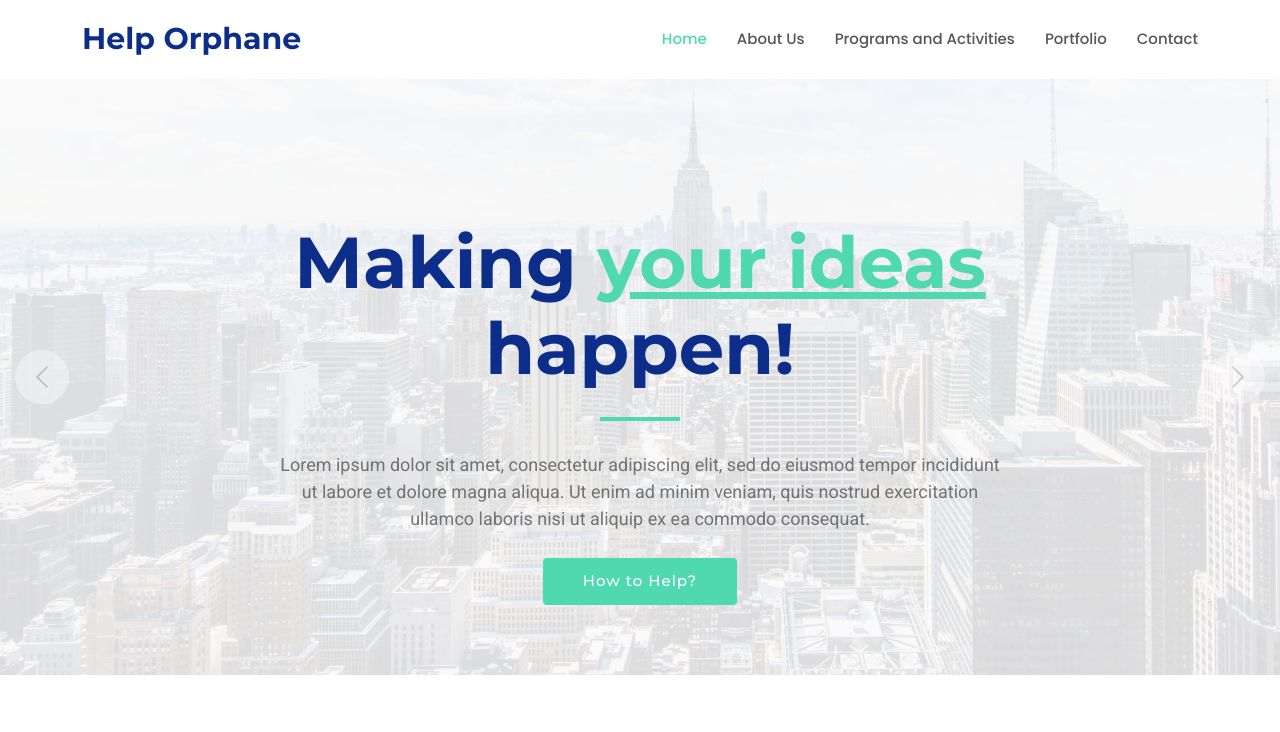
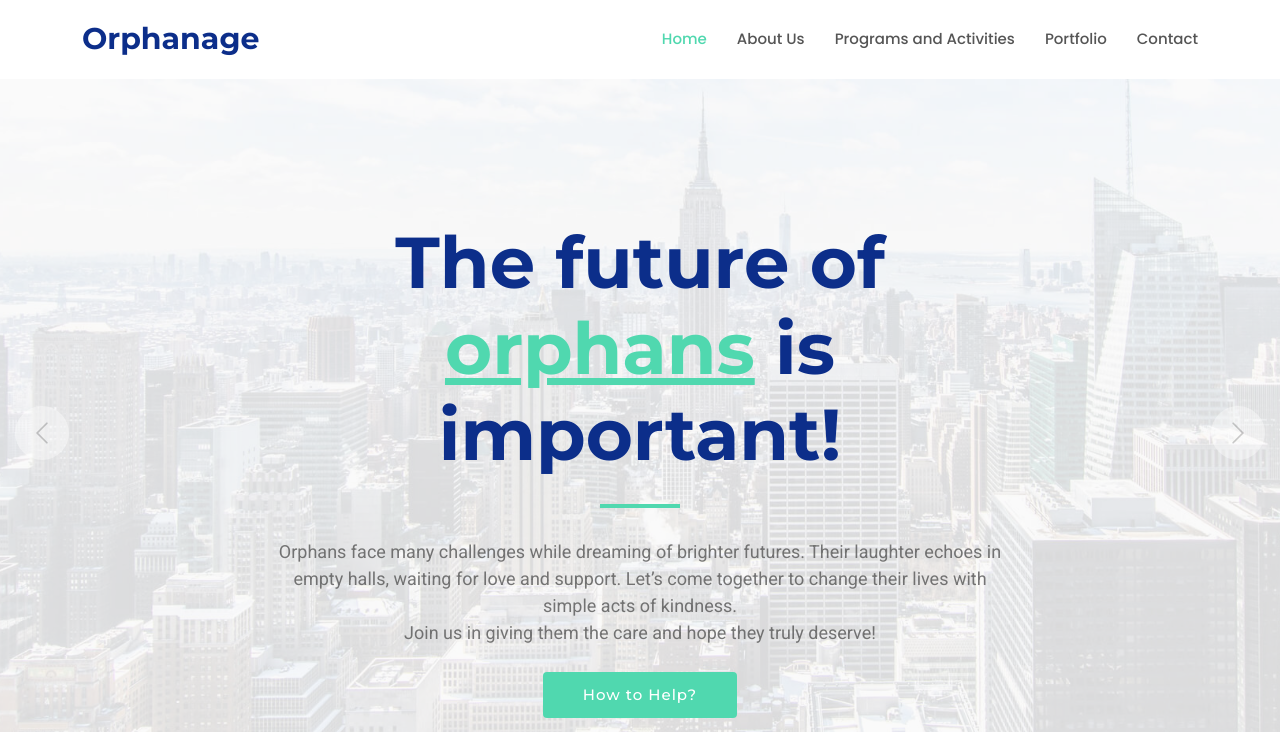
Before and after one commit to FadliBilal/PaudsTeam_WebDesign, a plain HTML site: page index.html in a window 1280 px wide. Shown: the top 732 px of the page. Drawn offline with Linux system fonts and the light colour scheme.

Commit message:
#3 - Change Text hero

```diff
--- a/index.html
+++ b/index.html
@@ -4,7 +4,7 @@
 <head>
   <meta charset="utf-8">
   <meta content="width=device-width, initial-scale=1.0" name="viewport">
-  <title>Orphanes</title>
+  <title>Orphanage</title>
   <link href="assets/img/favicon.png" rel="icon">
   <link href="assets/img/apple-touch-icon.png" rel="apple-touch-icon">
   <link href="https://fonts.googleapis.com" rel="preconnect">
@@ -28,7 +28,7 @@
 
       <div class="container position-relative d-flex align-items-center justify-content-between">
         <a href="index.html" class="logo d-flex align-items-center">
-          <h1 class="sitename">Help Orphane</h1>
+          <h1 class="sitename">Orphanage</h1>
         </a>
 
         <nav id="navmenu" class="navmenu">
@@ -55,10 +55,10 @@
         <div class="container">
           <div class="row justify-content-center" data-aos="fade-up" data-aos-delay="100">
             <div class="col-lg-8 text-center">
-              <h2>Making <span>your ideas</span> happen!</h2>
-              <p>Lorem ipsum dolor sit amet, consectetur adipiscing elit, sed do eiusmod tempor incididunt ut labore et
-                dolore magna aliqua. Ut enim ad minim veniam, quis nostrud exercitation ullamco laboris nisi ut aliquip
-                ex ea commodo consequat.</p>
+              <h2>The future of <span>orphans</span> is important!</h2>
+              <p>Orphans face many challenges while dreaming of brighter futures. Their laughter echoes in empty halls,
+                waiting for love and support. Let’s come together to change their lives with simple acts of kindness.
+                <br>Join us in giving them the care and hope they truly deserve!</p>
               <a href="#featured-services" class="btn-get-started">How to Help?</a>
             </div>
           </div>
```
